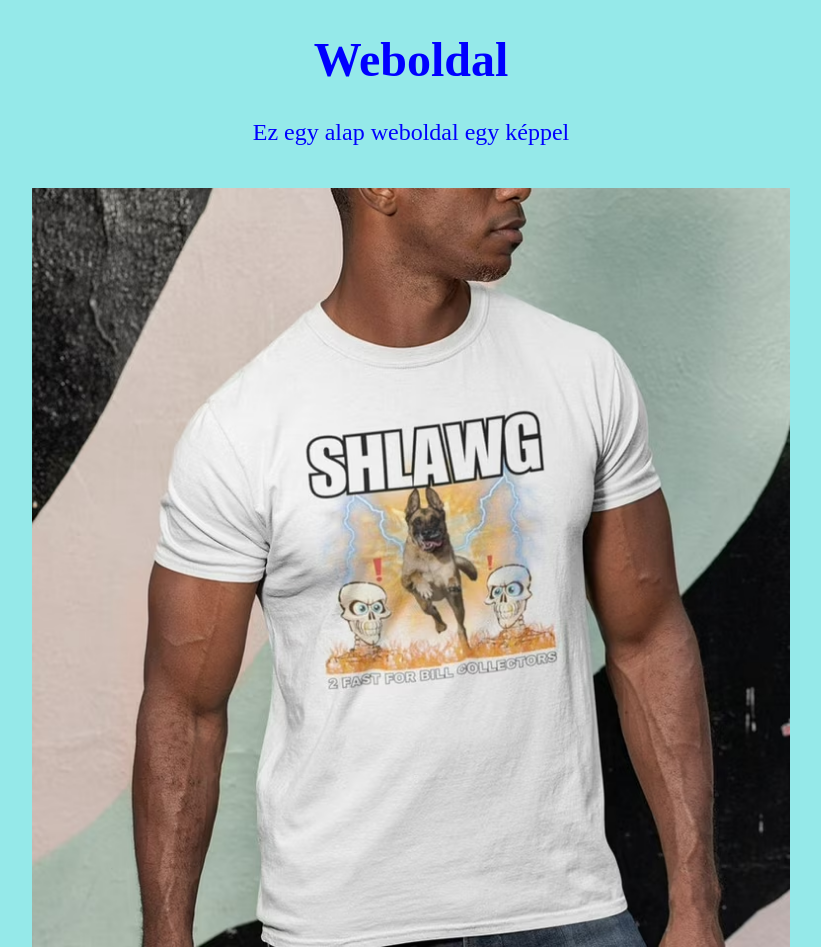
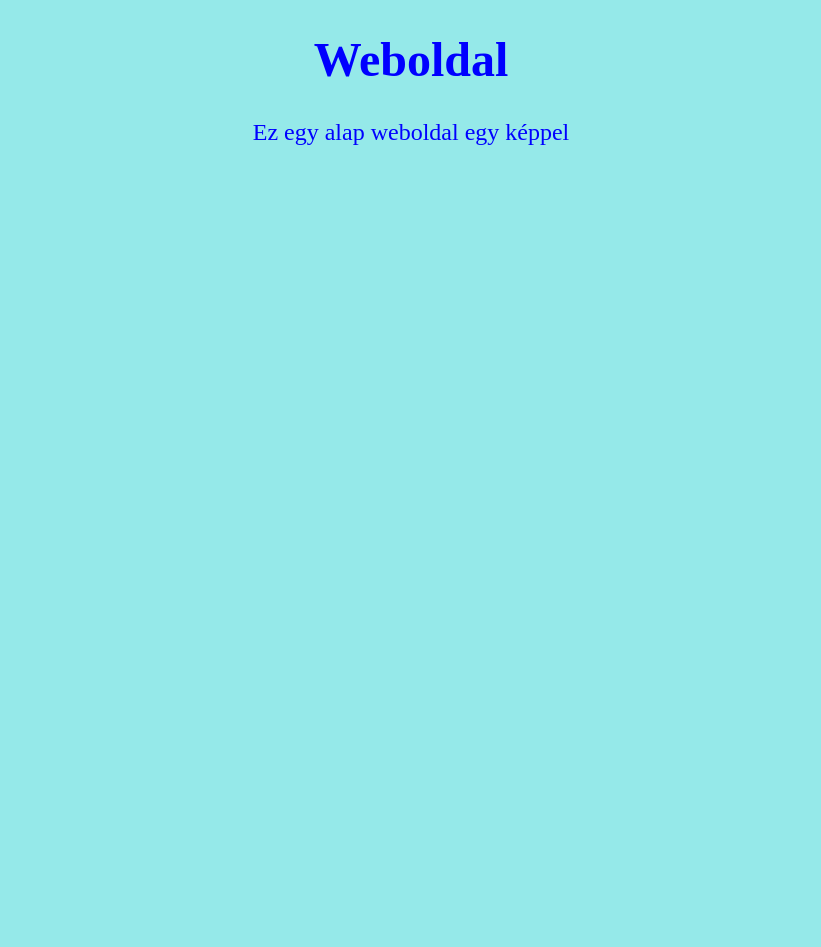
Before and after one commit to davidforreal/20250109, a plain HTML site: page index.html in a window 1280 px wide. Shown: the whole page, without its empty margins (229-1050 px from the left). After the commit the page ends 800 px from the top, so only its background shows below. Drawn offline with Linux system fonts and the light colour scheme.

Commit message:
Update index.html

```diff
--- a/index.html
+++ b/index.html
@@ -9,6 +9,5 @@
 <body>
     <h1>Weboldal</h1>
     <p>Ez egy alap weboldal egy képpel</p> <br>
-    <img src="billcollector.avif">
 </body>
 </html>
```
